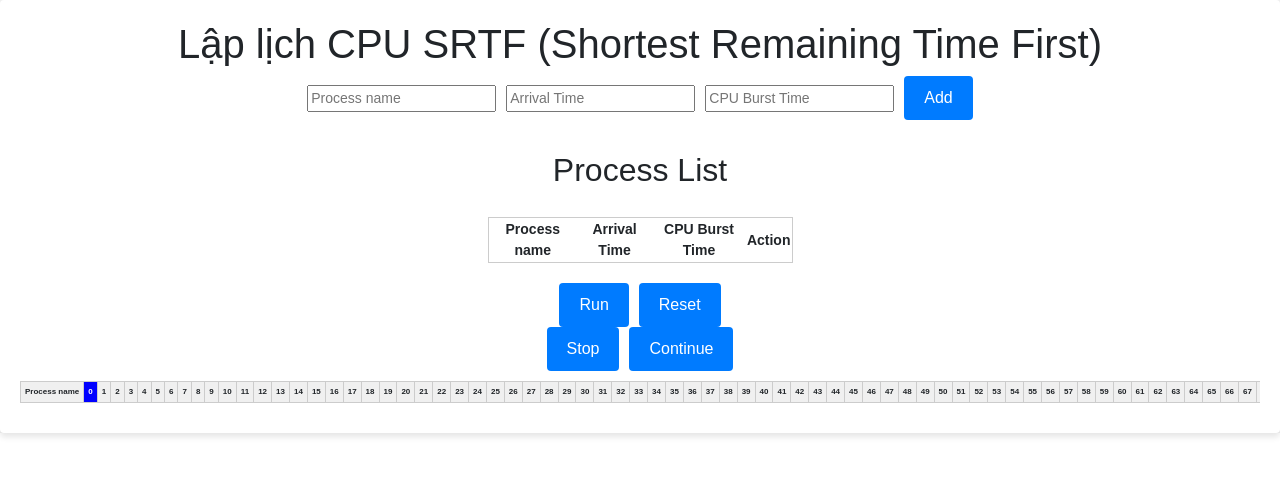
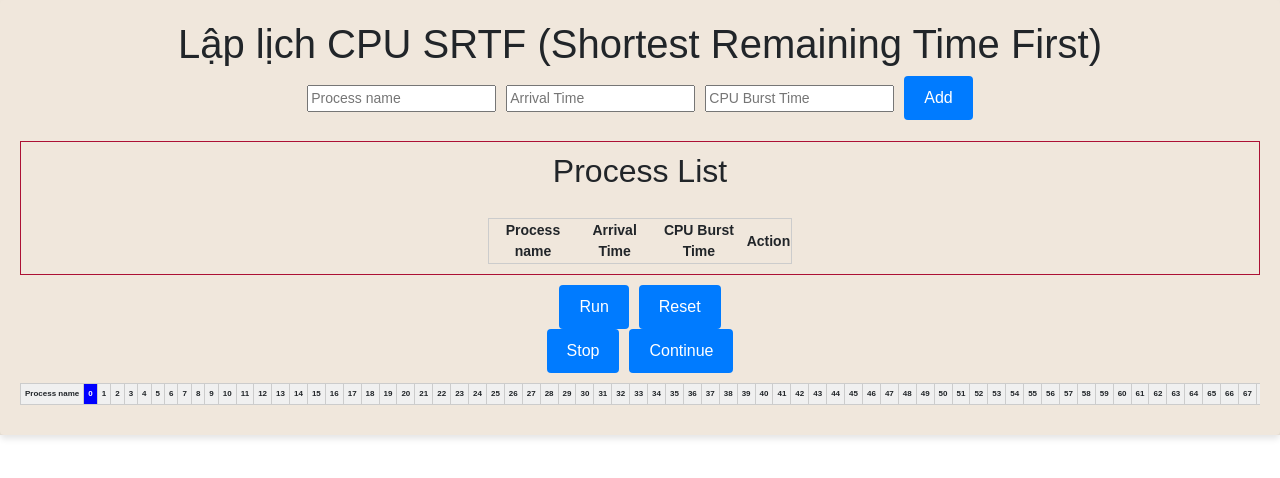
Before and after one commit to Hunter-PhucDu/laplichCPU_ShortestRemainingTimeFirst, a React (Create React App) app: page / in a window 1280 px wide. Shown: the top 478 px of the page. Built offline with nearby package versions, Linux system fonts and the light colour scheme.

Commit message:
Commit 2

```diff
--- a/src/App.css
+++ b/src/App.css
@@ -1,5 +1,6 @@
 /* App Container */
 /* src/index.css */
+@import 'bootstrap/dist/css/bootstrap.min.css';
 @import 'bootstrap/dist/css/bootstrap.min.css';
 
 .App {
@@ -10,20 +11,23 @@
   justify-content: center;
   align-items: center;
   /* height: 100vh; */
-  background-color: #f0f0f0;
+  background-color: #f0e7dc;
   margin: 0;
   padding: 0;
 }
 
+
 /* CPU Scheduling Simulation Container */
 .cpu-scheduling-simulation {
-  background-color: #fff;
+  background-color: #f0e7dc;
   border-radius: 4px;
   box-shadow: 0 4px 6px rgba(0, 0, 0, 0.1);
   padding: 20px;
   font-size: 14px;
   text-align: center;
+
 }
+
 
 .cpu-scheduling-simulation input,
 .cpu-scheduling-simulation button {
@@ -49,6 +53,14 @@ button {
   max-width: 100%;
   display: inline-block;
   font-size: 8px;
+
+}
+
+.moPhong {
+  font-size: 24px;
+  text-align: left;
+  background-color: #ac1034;
+  color: #fff;
 }
 
 /* Table Scroll Container */
@@ -99,6 +111,8 @@ button {
   /* Kích thước tối đa của khu vực */
   overflow-y: auto;
   /* Hiển thị thanh cuộn khi nội dung vượt quá kích thước tối đa */
+  background-color: #f0e7dc;
+  border: 1px solid #ac1034;
 }
 
 .process-list table {
```
